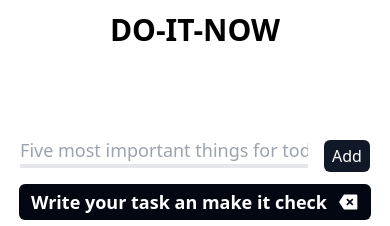
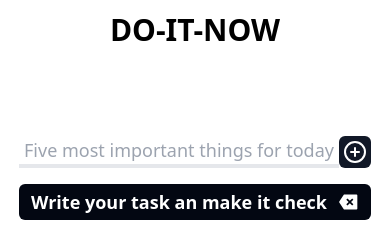
Before and after one commit to fantasyfuerte/DO-IT-PROJECT, a React (Vite) app: page / in a window 390 px wide. Shown: the top 226 px of the page. Built offline with nearby package versions, Linux system fonts and the light colour scheme.

Commit message:
Implementing addTask  icon  in mobile

```diff
--- a/src/ToDoApp/components/NewTaskForm.tsx
+++ b/src/ToDoApp/components/NewTaskForm.tsx
@@ -1,6 +1,7 @@
 import { DispatchType, ActionDispatch } from "@/types.d";
 import { filters } from "../ToDoApp";
 import { useState } from "react";
+import { PlusCircle } from "lucide-react";
 
 interface Props {
   dispatch: ({}: ActionDispatch) => void;
@@ -39,14 +40,14 @@ const NewTaskForm: React.FC<Props> = ({ dispatch, filter }) => {
         onChange={(e) => setTitle(e.target.value)}
         onKeyDown={handleEnter}
         value={title}
-        className="min-w-72 md:w-4/5 outline-none bg-transparent border-b-4 text-center text-lg font-medium mb-2"
+        className="min-w-80 md:w-4/5 outline-none bg-transparent border-b-4 text-center text-lg font-medium mb-2 shrink-0"
         disabled={filter !== filters.ALL ? true : false}
       />
       <button
-        className="inline-block md:hidden px-2 py-1 text-white bg-gray-900 rounded-md ml-4"
+        className="inline-block md:hidden   text-white bg-gray-900 rounded-md -4 mb-2 p-1"
         onClick={handlePress}
       >
-        Add
+        <PlusCircle />
       </button>
     </div>
   );
```
